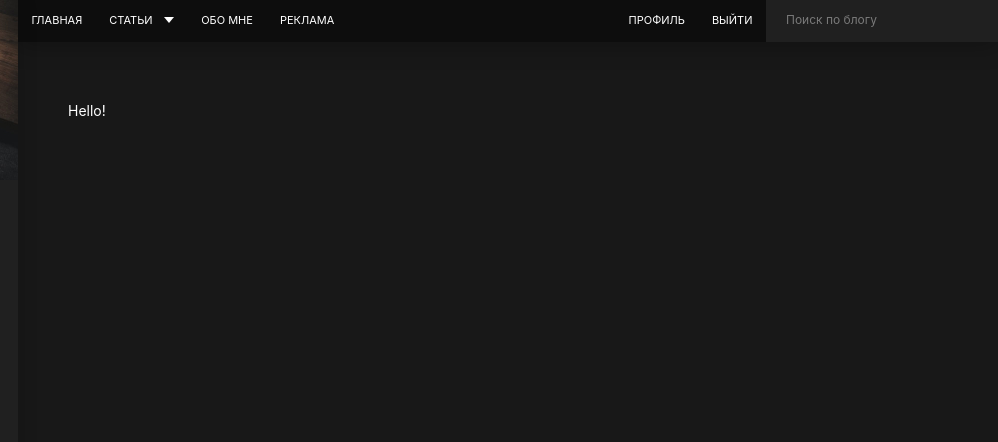
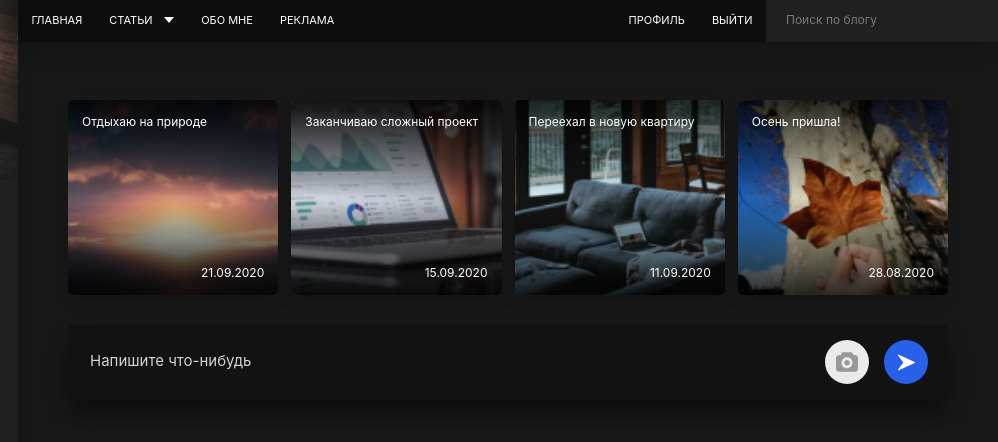
Before and after one commit to qqKostya/personal-blog, a website: page src/index.html in a window 1280 px wide. Shown: the top 442 px of the page, 282-1280 px from the left. Drawn offline with nearby package versions, Linux system fonts and the light colour scheme; files that its build step writes are made by us from their sources.

Commit message:
add stories and fast post

```diff
--- /dev/null
+++ b/src/assets/scss/blocks/add-post.scss
@@ -0,0 +1,68 @@
+.add-post {
+    padding: 1.5rem 2rem;
+    margin-bottom: 3rem;
+
+    background-color: $secondary;
+    box-shadow: 0 15px 25px rgba($black, .45);
+    border-radius: 5px;
+}
+
+.add-post__form {
+    display: flex;
+    align-items: center;
+}
+
+.add-post__textarea {
+    display: block;
+    height: 26px;
+    width: 75%;
+    border: none;
+    background: transparent;
+    resize: none;
+    font-size: 1.5rem;
+    color: $white;
+    font-family: inherit;
+
+    &::placeholder {
+        color: #D2D2D2;
+    }
+}
+
+.add-post__form-actions {
+    width: 25%;
+    display: flex;
+    justify-content: flex-end;
+}
+
+.add-post__file,
+.add-post__send {
+    display: block;
+    width: 4.4rem;
+    height: 4.4rem;
+    border-radius: 50%;
+    cursor: pointer;
+    border: none;
+
+    transition: background-color .2s linear;
+}
+
+.add-post__file {
+    background: #EBEBEB url("../images/add-photo.svg") center no-repeat;
+
+    input {
+        display: none;
+    }
+
+    &:hover {
+        background-color: darken(#EBEBEB, 5%);
+    }
+}
+
+.add-post__send {
+    margin-left: 1.5rem;
+    background-color: $blue;
+
+    &:hover {
+        background-color: darken($blue, 5%);
+    }
+}
--- /dev/null
+++ b/src/assets/scss/blocks/stories.scss
@@ -0,0 +1,79 @@
+.stories {
+    display: grid;
+    grid-template-columns: 1fr 1fr 1fr 1fr;
+    grid-column-gap: 13px;
+    grid-template-rows: 195px;
+    margin-bottom: 3rem;
+}
+
+.stories__item {
+    overflow: hidden;
+    position: relative;
+
+    border-radius: 5px;
+    box-shadow: 0 5px 15px rgba($black, .2);
+    cursor: pointer;
+
+    &:after {
+        content: '';
+        display: block;
+        width: 100%;
+        height: 100%;
+
+        background-image: linear-gradient(
+            to bottom,
+            rgba($black, .8),
+            rgba($black, 0) 50%,
+            rgba($black, .8)
+        );
+
+        position: absolute;
+        top: 0;
+        left: 0;
+        z-index: 2;
+    }
+
+    &:hover {
+        .stories__preview {
+            transform: scale(1.3);
+            transition-duration: 5s;
+        }
+    }
+}
+
+.stories__preview {
+    display: block;
+    width: 100%;
+    height: 100%;
+    object-fit: cover;
+
+    position: absolute;
+    top: 0;
+    left: 0;
+    z-index: 1;
+
+    transform: scale(1.05);
+    transition: transform .1s ease-in-out;
+}
+
+.stories__title,
+.stories__date {
+    width: 100%;
+    padding: 1.4rem;
+    line-height: 1.3;
+    font-size: 1.2rem;
+    color: $white;
+
+    position: absolute;
+    left: 0;
+    z-index: 3;
+}
+
+.stories__title {
+    top: 0;
+}
+
+.stories__date {
+    text-align: right;
+    bottom: 0;
+}
--- a/src/assets/scss/style.scss
+++ b/src/assets/scss/style.scss
@@ -31,3 +31,5 @@ body {
 @import "blocks/profile";
 @import "blocks/social";
 @import "blocks/btn";
+@import "blocks/stories";
+@import "blocks/add-post";
--- a/src/index.html
+++ b/src/index.html
@@ -3,4 +3,48 @@ layout: default
 title: BrainsCloud | Home
 ---
 
-Hello!
+<!-- Stories start -->
+<div class="stories">
+    <div class="stories__item">
+        <img class="stories__preview" src="./assets/images/stories/stories-1.jpg" alt="">
+        <div class="stories__title">Отдыхаю на природе</div>
+        <time class="stories__date" datetime="2020-09-21">21.09.2020</time>
+    </div>
+    <div class="stories__item">
+        <img class="stories__preview" src="./assets/images/stories/stories-2.jpg" alt="">
+        <div class="stories__title">Заканчиваю
+            сложный проект</div>
+        <time class="stories__date" datetime="2020-09-15">15.09.2020</time>
+
+    </div>
+    <div class="stories__item">
+        <img class="stories__preview" src="./assets/images/stories/stories-3.jpg" alt="">
+        <div class="stories__title">Переехал в новую
+            квартиру</div>
+        <time class="stories__date" datetime="2020-09-11">11.09.2020</time>
+    </div>
+    <div class="stories__item">
+        <img class="stories__preview" src="./assets/images/stories/stories-4.jpg" alt="">
+        <div class="stories__title">Осень пришла!</div>
+        <time class="stories__date" datetime="2020-08-28">28.08.2020</time>
+    </div>
+</div>
+<!-- Stories end -->
+
+<!-- Add post start -->
+<div class="add-post">
+    <form class="add-post__form" action="/" method="post">
+        <textarea class="add-post__textarea" name="post-text" placeholder="Напишите что-нибудь"></textarea>
+        <div class="add-post__form-actions">
+
+            <label class="add-post__file" for="add-post-file">
+                <input type="file" id="add-post-file">
+            </label>
+            <button class="add-post__send" type="submit">
+                <img src="./assets/images/send.svg" alt="Отправить">
+            </button>
+        </div>
+    </form>
+</div>
+
+<!-- Add post end -->
```
Also changed, not shown: src/assets/images/add-photo.svg (added), src/assets/images/send.svg (added), src/assets/images/stories/stories-1.jpg (added), src/assets/images/stories/stories-2.jpg (added), src/assets/images/stories/stories-3.jpg (added), src/assets/images/stories/stories-4.jpg (added).
